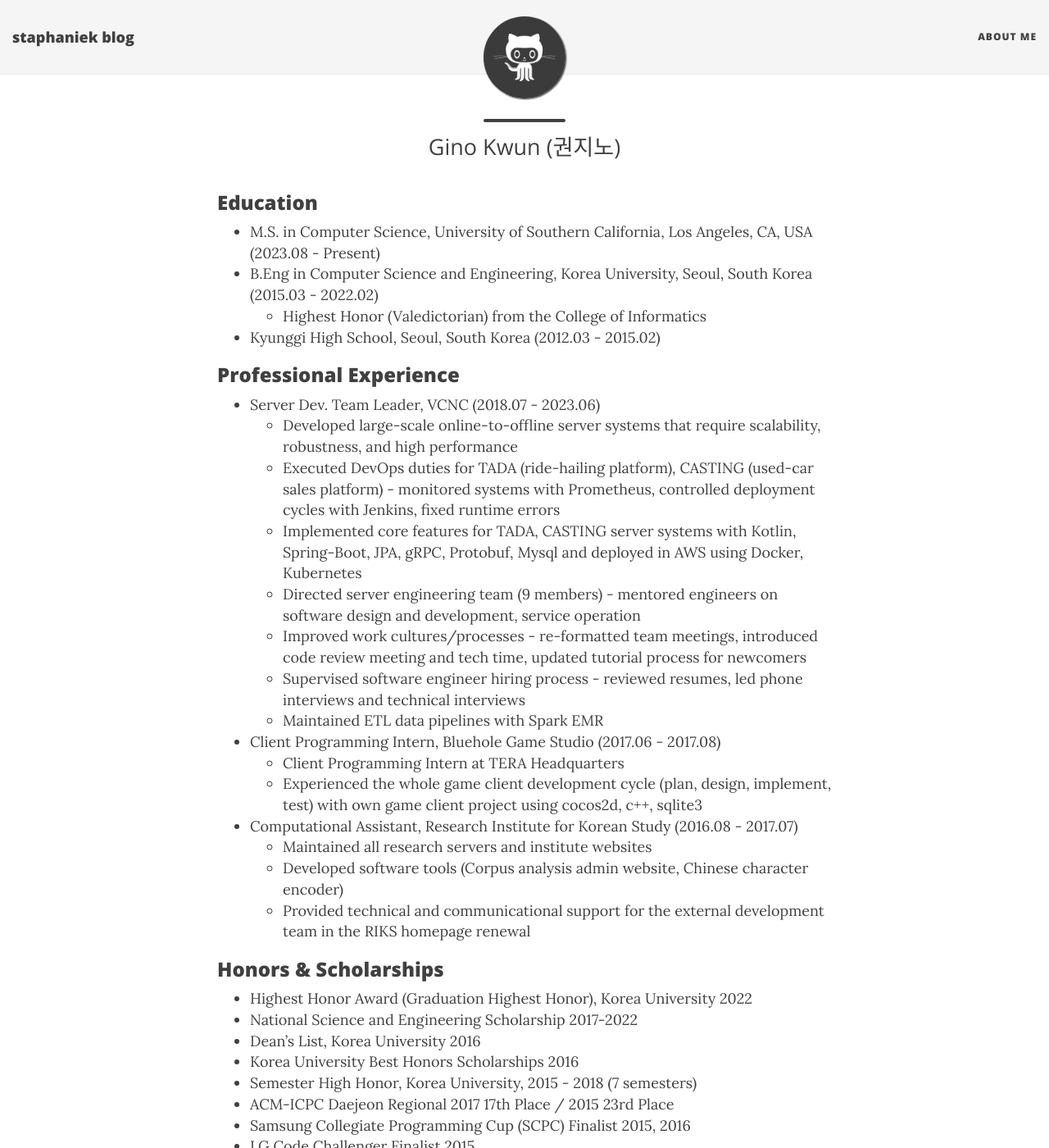
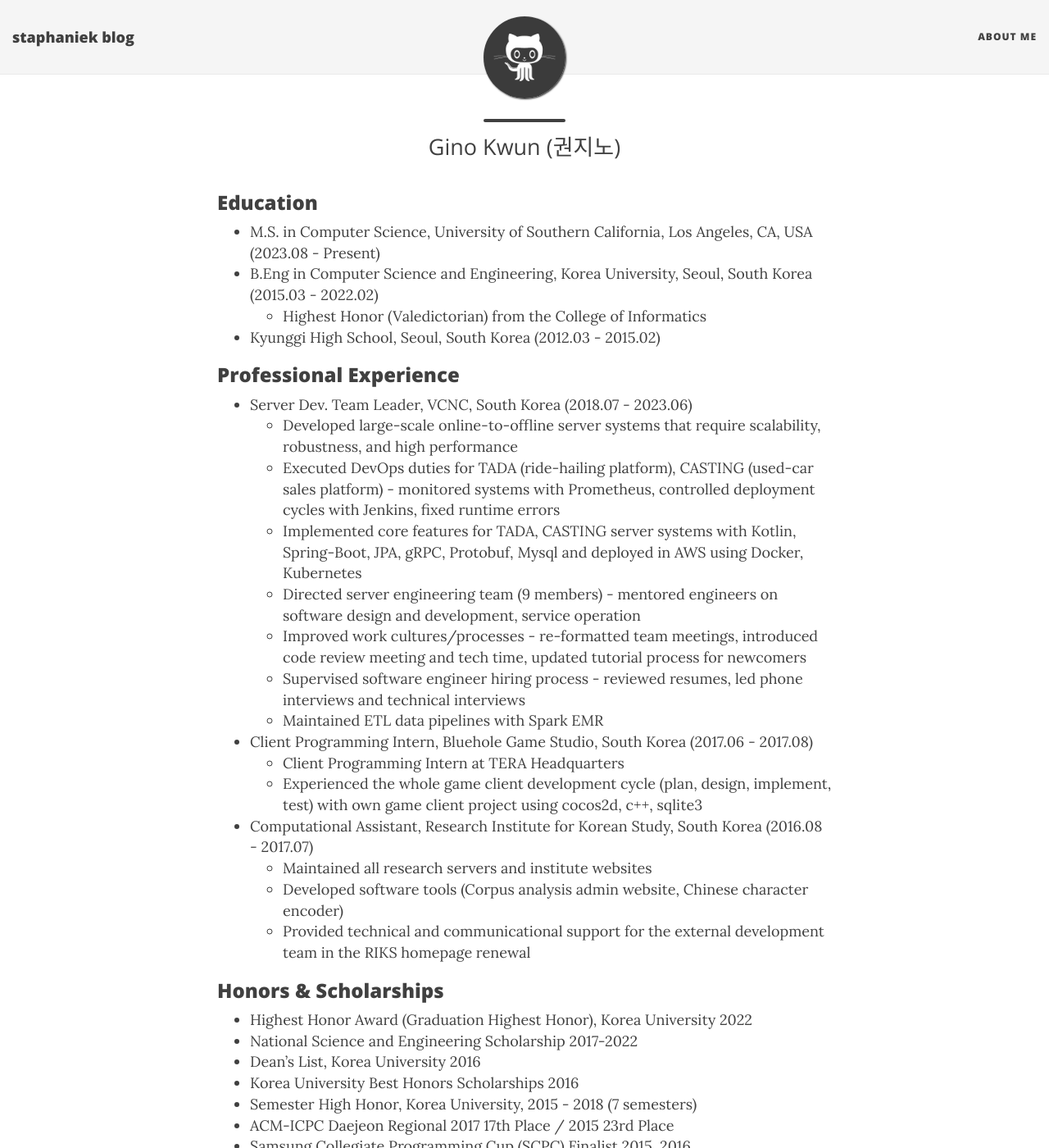
Before and after one commit to staphaniek/staphaniek.github.io, a Jekyll site: the page built from aboutme.md, in a window 1280 px wide and 1400 px high. Shown: the whole window at 82% size. Built offline with Jekyll 4.4.1, drawn with Linux system fonts in a browser that asks for light colours; nearby versions of some CDN libraries.

Commit message:
add location info in professional experience

```diff
--- a/aboutme.md
+++ b/aboutme.md
@@ -13,7 +13,7 @@
 
 ### Professional Experience
 
-* Server Dev. Team Leader, VCNC (2018.07 - 2023.06)
+* Server Dev. Team Leader, VCNC, South Korea (2018.07 - 2023.06)
   - Developed large-scale online-to-offline server systems that require scalability, robustness, and high performance
   - Executed DevOps duties for TADA (ride-hailing platform), CASTING (used-car sales platform) - monitored systems with Prometheus, controlled deployment cycles with Jenkins, fixed runtime errors
   - Implemented core features for TADA, CASTING server systems with Kotlin, Spring-Boot, JPA, gRPC, Protobuf, Mysql and deployed in AWS using Docker, Kubernetes
@@ -21,10 +21,10 @@
   - Improved work cultures/processes - re-formatted team meetings, introduced code review meeting and tech time, updated tutorial process for newcomers
   - Supervised software engineer hiring process - reviewed resumes, led phone interviews and technical interviews
   - Maintained ETL data pipelines with Spark EMR
-* Client Programming Intern, Bluehole Game Studio (2017.06 - 2017.08)
+* Client Programming Intern, Bluehole Game Studio, South Korea (2017.06 - 2017.08)
   - Client Programming Intern at TERA Headquarters
   - Experienced the whole game client development cycle (plan, design, implement, test) with own game client project using cocos2d, c++, sqlite3
-* Computational Assistant, Research Institute for Korean Study (2016.08 - 2017.07)
+* Computational Assistant, Research Institute for Korean Study, South Korea (2016.08 - 2017.07)
   - Maintained all research servers and institute websites
   - Developed software tools (Corpus analysis admin website, Chinese character encoder)
   - Provided technical and communicational support for the external development team in the RIKS homepage renewal
```
